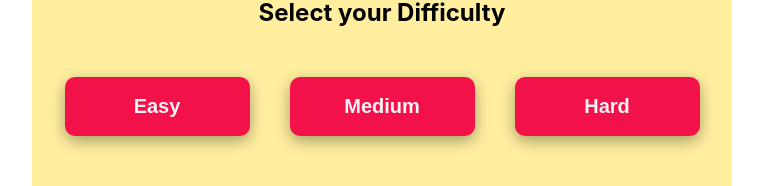
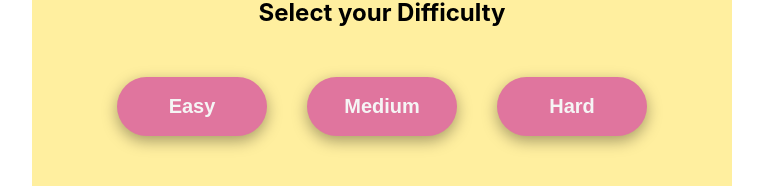
Before and after one commit to vmalep/witty, a React (Create React App) app: page / in a window 1280 px wide. Both pictures are taken after typing "Sample" into the empty fields and a click on the input "NEXT". Shown: the part 262-448 px from the top of the page, without its empty margins (258-1021 px from the left). Built offline with nearby package versions, Linux system fonts and the light colour scheme.

Commit message:
styled difficulty buttons

```diff
--- a/src/App.css
+++ b/src/App.css
@@ -131,7 +131,17 @@ h3 {
   color: rgb(7, 7, 6);
 }
 
+.difficulty-off {
+  background-color: rgb(224, 117, 158);
+  border-radius: 150px;
+  width: 150px;
+}
 
+.difficulty-on {
+  background-color: rgb(243, 17, 73);
+  border-radius: 150px;
+  width: 150px;
+}
 
 
 /* Pierre: I suggest to find a way to apply conditionnal formatting according to the category.
--- a/src/components/Difficulty.js
+++ b/src/components/Difficulty.js
@@ -1,7 +1,7 @@
 import {useState} from "react";
 
 const Difficulty = (props) => {
-    const {setSelectedDifficulty} = props;
+    const {selectedDifficulty, setSelectedDifficulty} = props;
 
     const levels = ["Easy","Medium","Hard"]
     return (
@@ -13,6 +13,7 @@ const Difficulty = (props) => {
                            <button
                            key={index}
                            onClick={() => setSelectedDifficulty(element)}
+                           className={selectedDifficulty === element ? "difficulty-on" : "difficulty-off"}
                            >{element}</button>
                        )
                    })}
```
Also changed, not shown: src/components/Category.js (line endings or trailing spaces).
